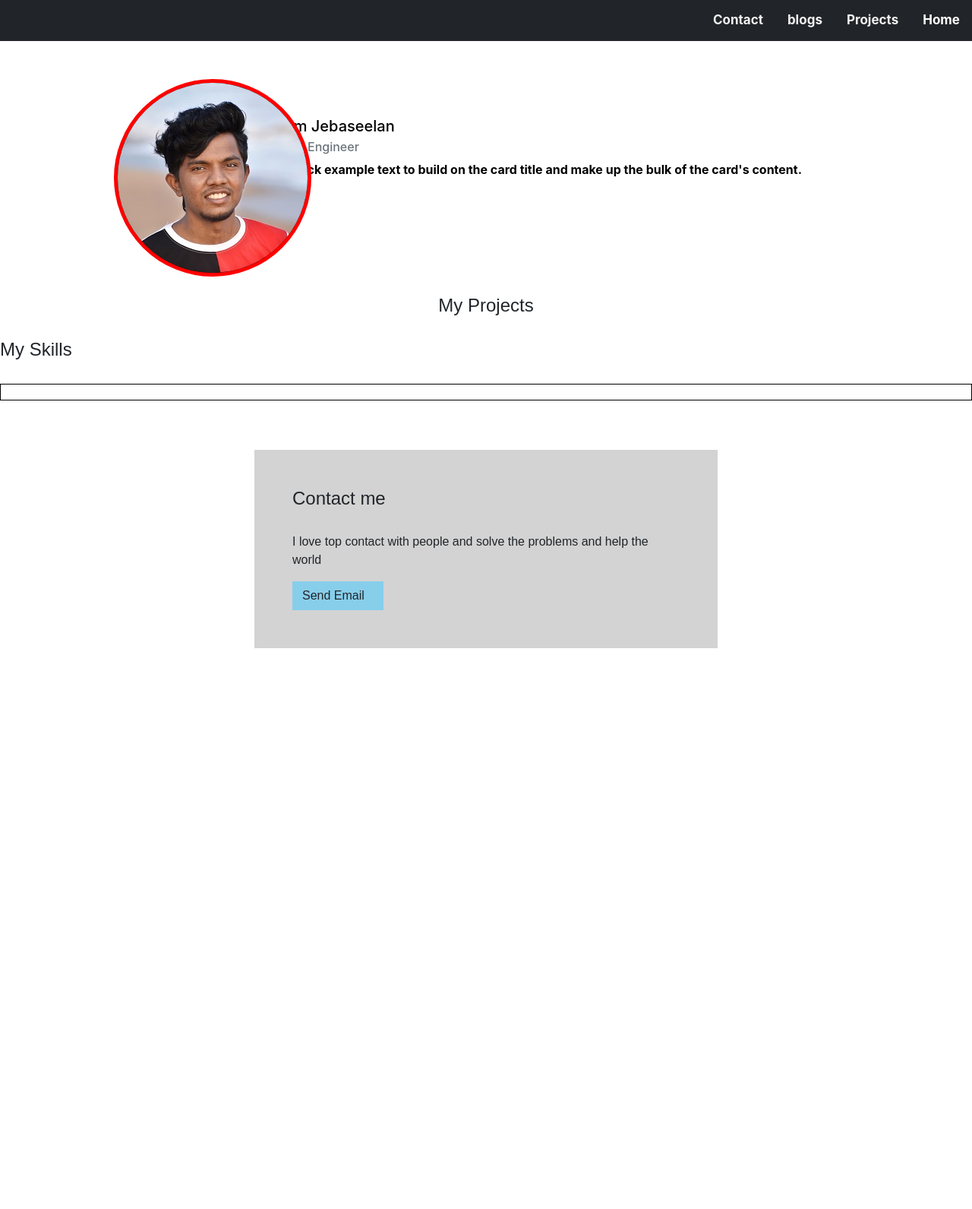
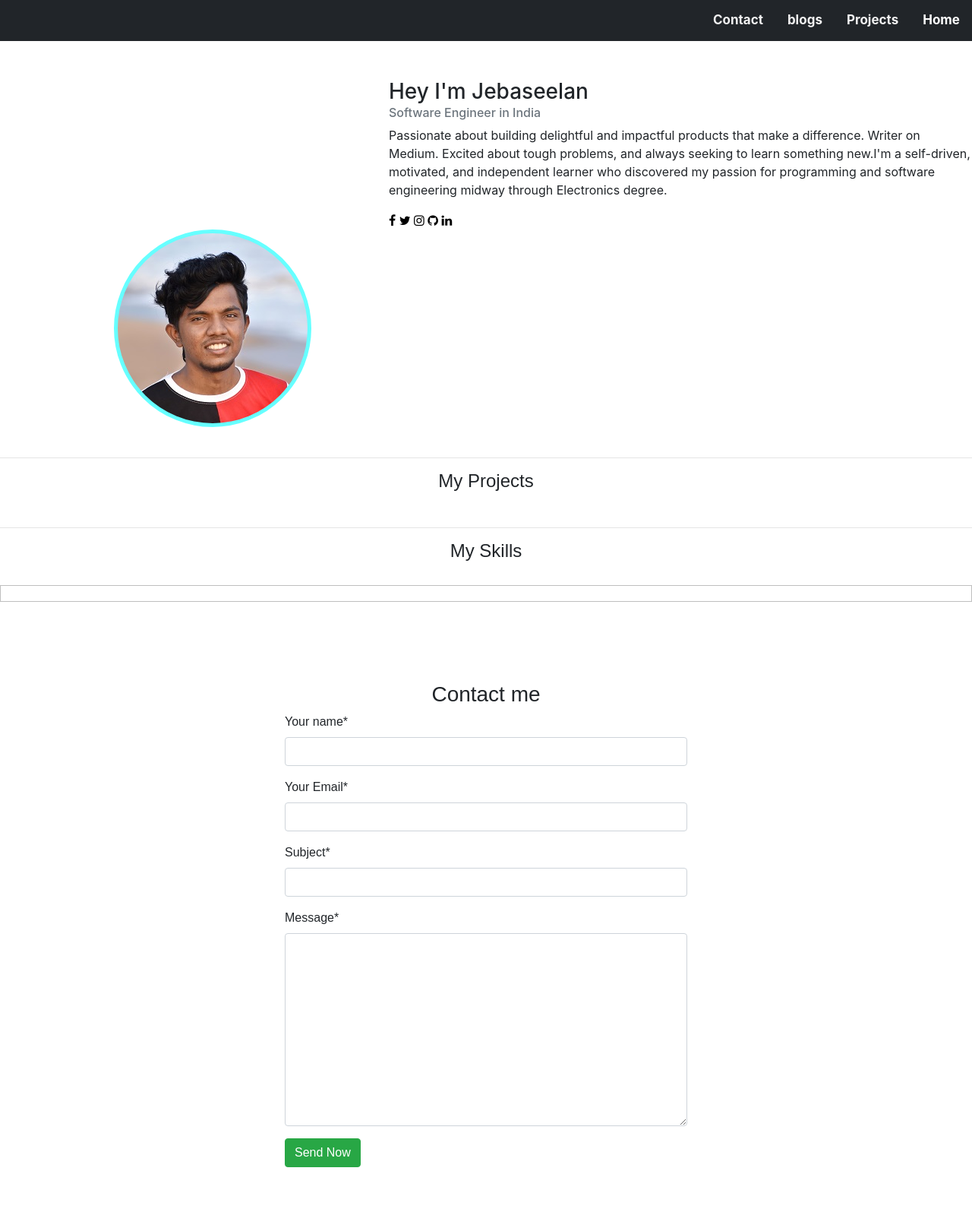
Before and after one commit to Jebaseelanravi/Portfolio-website-using-django, a Django app: page /myportfolio/ in a window 1280 px wide. Shown: the whole page at 76% size. Before the commit the page ends 853 px from the top, so only its background shows below. Run offline with Django 3.2, Linux system fonts and the light colour scheme; data that the repository does not hold is empty; some libraries are stand-ins or nearby versions.

Commit message:
added contact form

```diff
--- a/myportfolio/admin.py
+++ b/myportfolio/admin.py
@@ -1,5 +1,5 @@
 from django.contrib import admin
-from .models import Experience,Blog,Project,Skill
+from .models import Experience,Blog,Project,Skill,Connection
 # Register your models here.
 
 
@@ -7,3 +7,4 @@ admin.site.register(Experience)
 admin.site.register(Blog)
 admin.site.register(Project)
 admin.site.register(Skill)
+admin.site.register(Connection)
--- /dev/null
+++ b/myportfolio/forms.py
@@ -0,0 +1,8 @@
+from django import forms
+
+
+class NameForm(forms.Form):
+    your_name = forms.CharField(label='Your name', max_length=100)
+    email = forms.EmailField(label='Your Email')
+    subject = forms.CharField(label='Subject', max_length=100)
+    message = forms.CharField(widget=forms.Textarea)
--- a/myportfolio/templates/myportfolio/index.html
+++ b/myportfolio/templates/myportfolio/index.html
@@ -1,6 +1,7 @@
 
 {% extends "base.html" %}
 
+{% load crispy_forms_tags %}
 {% block page_content %}
 
 {% load static %}
@@ -13,9 +14,9 @@
 .profile-info{
  margin-top:50px;
  float: right;
- margin-right:14rem;
+ margin-left:32rem;
  font-family: "Montserrat", -apple-system, BlinkMacSystemFont, "Segoe UI", Roboto, "Helvetica Neue", Arial, "Noto Sans", sans-serif, "Apple Color Emoji", "Segoe UI Emoji", "Segoe UI Symbol", "Noto Color Emoji";
- font-weight: 700;
+<!-- font-weight: 700;-->
  color: #000000;
  font-color: green;
 
@@ -31,7 +32,7 @@ h4 {
   margin-bottom: 30px;
 }
 
-#project-header {
+#project-header,#skill-header {
 text-align: center
 }
 .containermy-4{
@@ -46,9 +47,9 @@ text-align: center
 }
 
 .contact {
-  background-color: lightgrey;
+  background-color: white;
   width: 550px;
-  border: 15px solid white;
+  border: 5px solid white;
   padding: 50px;
   margin: 20px;
   width: 50%;
@@ -62,8 +63,8 @@ width:120px;
 }
 
 .avatar {
-    background-color: black;
-    border: 5px solid red;
+    background-color: #66ffff;
+    border: 5px solid  #66ffff;
 }
 
 
@@ -75,9 +76,9 @@ width:120px;
 }
 
 .skill {
-  flex: 12.5%;
+  flex: 11.11%;
   padding: 0 50px;
-  max-width: 12.5%;
+  max-width: 11.11%;
 }
 
 .skill img {
@@ -89,7 +90,7 @@ width:120px;
 
 .div-border{
  padding: 10px;
- border: 0.5px solid black;
+ border: 0.1px solid  #bfbfbf;
 }
 
 
@@ -97,11 +98,19 @@ width:120px;
 <div class ="profile">
 <div class="profile-info">
 
-    <h5 class="card-title" >Hey I'm Jebaseelan</h5>
-    <h6 class="card-subtitle mb-2 text-muted">Software Engineer</h6>
-    <p target="_blank" class="card-text">Some quick example text to build on the card title and make up the bulk of the card's content.</p>
+    <h3 class ="name">Hey I'm Jebaseelan</h3>
+    <h6 class="card-subtitle mb-2 text-muted">Software Engineer in India</h6>
+    <p >Passionate about building delightful and impactful products that make a difference. Writer on Medium. Excited about tough problems, and always seeking to learn something new.I'm a self-driven, motivated, and
+        independent learner who discovered my passion for programming and software engineering midway through Electronics
+        degree.</p>
 
-
+    <div class="icon-bar">
+      <a href="https://www.facebook.com/jebaseelan.ravi" class="facebook"><i class="fa fa-facebook"></i></a>
+      <a href="https://www.instagram.com/jebaseelan_ravi/" class="twitter"><i class="fa fa-twitter"></i></a>
+        <a href="https://www.instagram.com/jebaseelan_ravi/" class="instagran"><i class="fa fa-instagram"></i></a>
+        <a href="https://github.com/Jebaseelanravi" class="instagran"><i class="fa fa-github"></i></a>
+      <a href="https://www.linkedin.com/in/jebaseelan-ravi-929517135/" class="linkedin"><i class="fa fa-linkedin"></i></a>
+    </div>
 </div>
 
 <div class="containermy-4">
@@ -114,6 +123,7 @@ width:120px;
 
 </div>
 
+<hr>
 
 
 <h4 id="project-header">My Projects</h4>
@@ -135,9 +145,9 @@ width:120px;
 </div>
   {% endfor %}
 </div >
+<hr>
 
-
-<h4> My Skills</h4>
+<h4 id="skill-header" >My Skills</h4>
 
 <div class="div-border">
 
@@ -154,11 +164,17 @@ width:120px;
 
 
 <div class="contact">
-    <h4>Contact me </h4>
-    <p> I love top contact with people and solve the problems and help the world</p>
-    <div class="email-me">
-        <a class="bt btn primary" href = "mailto:jebaseelanravi96@gmail.com">Send Email</a>
-    </div>
+    <h3 align="center">Contact me </h3>
+    <form action="/myportfolio/contact" method="post" novalidate>
+    {% csrf_token %}
+    {{ form|crispy }}
+    <button type="submit" class="btn btn-success">Send Now</button>
+  </form>
 
+<!--    <p> I love to connect with people and solve the problems and help the world</p>-->
+<!--    <div class="email-me">-->
+<!--        <a class="bt btn primary" href = "mailto:jebaseelanravi96@gmail.com">Send Email</a>-->
 </div>
+
+
  {% endblock %}
--- a/myportfolio/urls.py
+++ b/myportfolio/urls.py
@@ -8,6 +8,7 @@ urlpatterns =[
     path("",views.index,name="index"),
     path("projects",views.projects,name="projects"),
     path("experiences",views.experiences,name="experiences"),
-    path("blogs",views.blogs,name="blogs")
+    path("blogs",views.blogs,name="blogs"),
+    path("contact",views.contact,name="contact")
 
 ]
--- a/myportfolio/views.py
+++ b/myportfolio/views.py
@@ -1,17 +1,20 @@
 from django.shortcuts import render
 
-from django.http import HttpResponse
-from django.template import loader,Context
-from .models import Project,Blog,Skill
+from django.http import HttpResponse, HttpResponseRedirect
+from django.template import loader, Context
+from .models import Project, Blog, Skill, Connection
 # Create your views here.
+from .forms import NameForm
+from django.core.mail import send_mail
 
 
 def index(request):
     template = loader.get_template("myportfolio/index.html")
     projects = Project.objects.all()
     skills = Skill.objects.all()
-    context={ 'projects' : projects,'skills':skills}
-    return HttpResponse(template.render(context,request))
+    form = NameForm()
+    context = {'projects': projects, 'skills': skills, 'form': form}
+    return HttpResponse(template.render(context, request))
 
 
 def experiences(request):
@@ -25,5 +28,29 @@ def blogs(request):
     return HttpResponse(template.render(context, request))
 
 
+def contact(request):
+    if request.method == 'POST':
+        template = loader.get_template("myportfolio/contact.html")
+        # create a form instance and populate it with data from the request:
+        form = NameForm(request.POST)
+        # check whether it's valid:
+        if form.is_valid():
+            ob = Connection()
+            ob.your_name = form.cleaned_data['your_name']
+            ob.email = form.cleaned_data['email']
+            ob.subject = form.cleaned_data['subject']
+            ob.message = form.cleaned_data['message']
+            ob.save()
+            context={}
+            return HttpResponse(template.render(context, request))
+            # return HttpResponseRedirect('/thanks/')
+
+    # if a GET (or any other method) we'll create a blank form
+    else:
+        form = NameForm()
+
+    return HttpResponseRedirect('/index')
+
+
 def projects(request):
     return HttpResponse("you are in projects pages")
--- a/portfolio/settings.py
+++ b/portfolio/settings.py
@@ -39,8 +39,10 @@ INSTALLED_APPS = [
     'django.contrib.sessions',
     'django.contrib.messages',
     'django.contrib.staticfiles',
+    'crispy_forms'
 ]
 
+CRISPY_TEMPLATE_PACK = 'bootstrap4'
 MIDDLEWARE = [
     'django.middleware.security.SecurityMiddleware',
     'django.contrib.sessions.middleware.SessionMiddleware',
```
Also changed, not shown: myportfolio/models.py (+10 -0 lines), myportfolio/templates/myportfolio/contact.html (added, +12 -0 lines), myportfolio/migrations/0005_connection.py (added).
